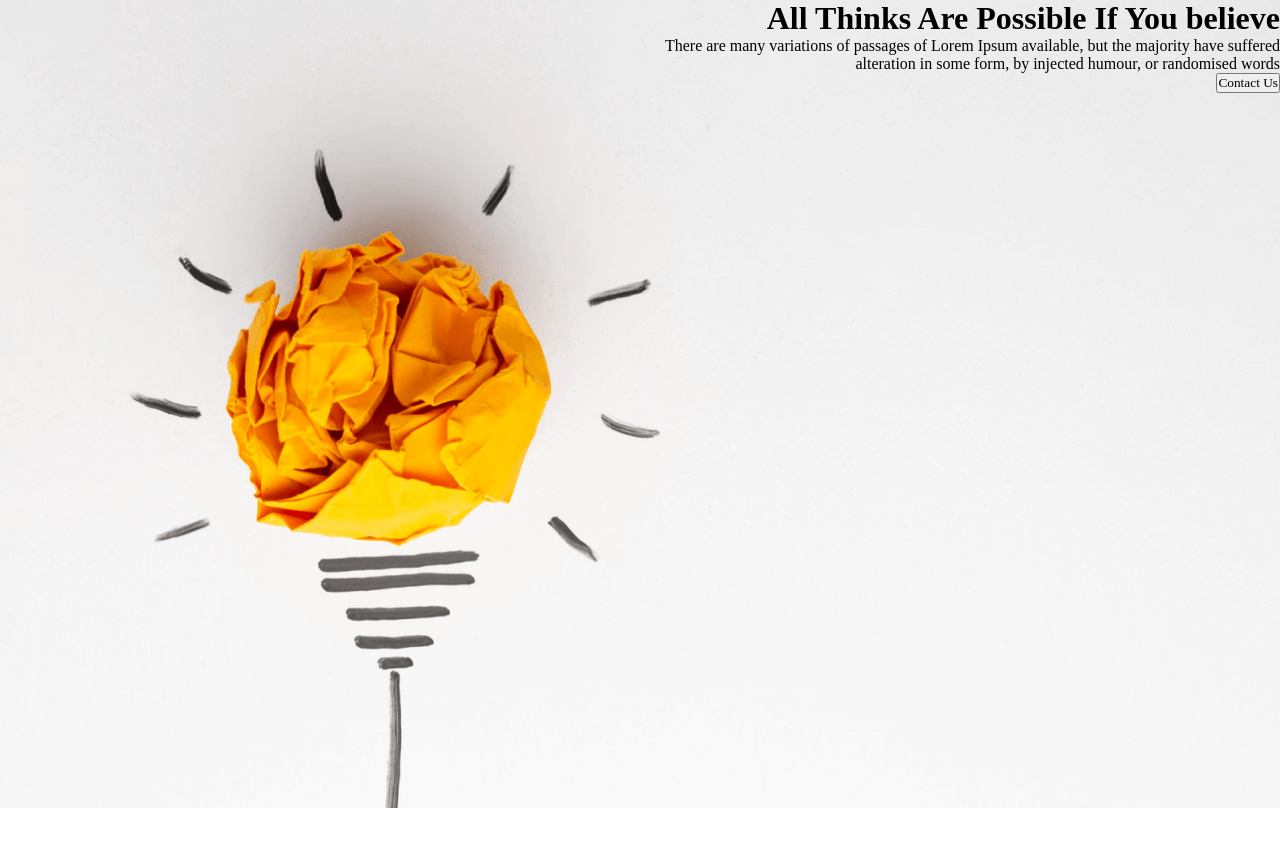
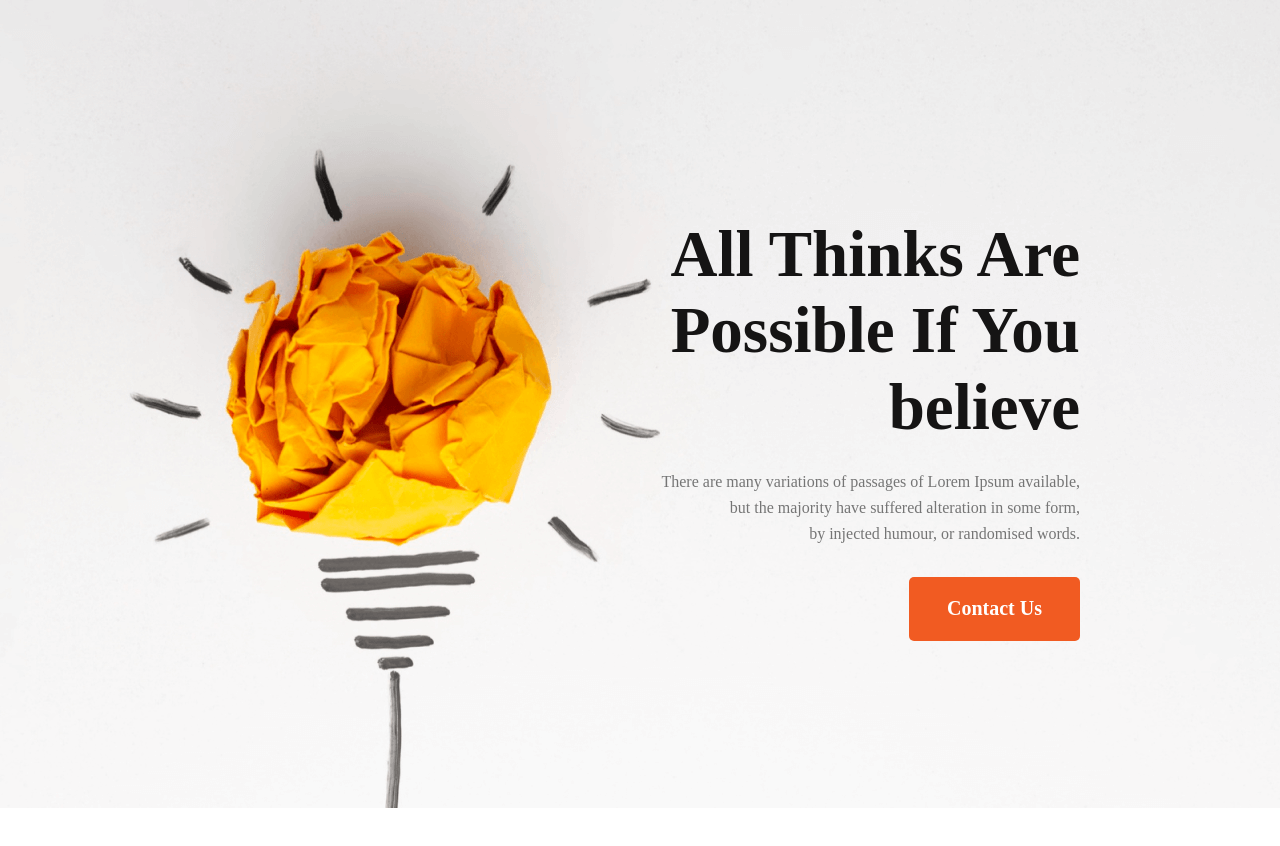
Before and after one commit to nusratshauoly/new-year, a plain HTML site: page index.html in a window 1280 px wide. Before the commit the page ends 808 px from the top, so only its background shows below. Drawn offline with Linux system fonts and the light colour scheme.

Commit message:
banner section complete

```diff
--- a/index.html
+++ b/index.html
@@ -8,11 +8,11 @@
     <link rel="stylesheet" href="./style.css">
 </head>
 <body>
-
-    <header class="header">
-        <div class="right-header">
-         <h1>All Thinks Are Possible If You believe</h1>
-         <p>There are many variations of passages of Lorem Ipsum available, but the majority have suffered alteration in some form, by injected humour, or randomised words</p>
+<!-- banner section -->
+    <header class="banner">
+        <div class="banner-right-side">
+         <h1 class="banner-title">All Thinks Are <br> Possible If You <br> believe</h1>
+         <p class="banner-description">There are many variations of passages of Lorem Ipsum available, <br> but the majority have suffered alteration in some form,<br> by injected humour, or randomised words.</p>
          <button class="common-btn">Contact Us</button>
         </div>
 
--- a/style.css
+++ b/style.css
@@ -4,16 +4,43 @@
       padding: 0;
       font-family: 'Work Sans';
 }
-.header{
+.common-btn{
+      height: 64px;
+      border-radius: 5px;
+      background: #F15B22;
+      color:#ffffff;
+      font-weight: 600;
+      font-size: 20px;
+      border: 0;
+      padding: 18px 38px;
+}
+
+/* banner section */
+.banner{
       background-image: url("./images/banner/banner1.png");
       width: 1600px;
       height: 808px;
       width:auto;
 }
-.right-header{
+.banner-right-side{
       width:50%;
       text-align: right;
       float: right;
-
+      margin: 216px 200px;
+      margin-left: 845px;
+}
+.banner-title{
+      font-weight: 700;
+      font-size: 65px;
+      color: #151414;
+      line-height: 76.25px;
+}
+.banner-description{
+      color: #757575;
+      font-size:16px;
+      font-weight: 400;
+      margin-bottom: 30px;
+      line-height: 26px;
+      margin-top: 24px;
 
 }
```
Lines whose indentation alone changed are shown as unchanged.
